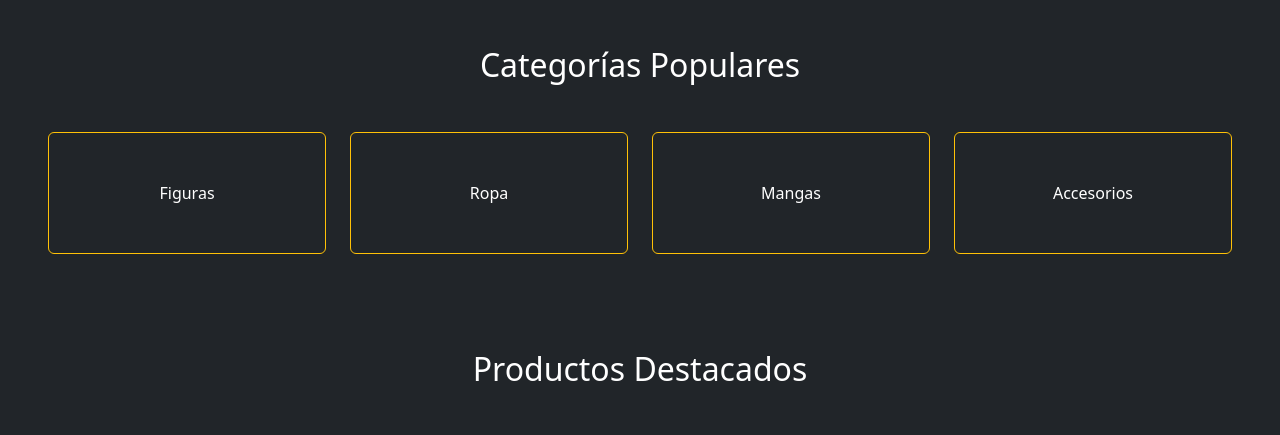
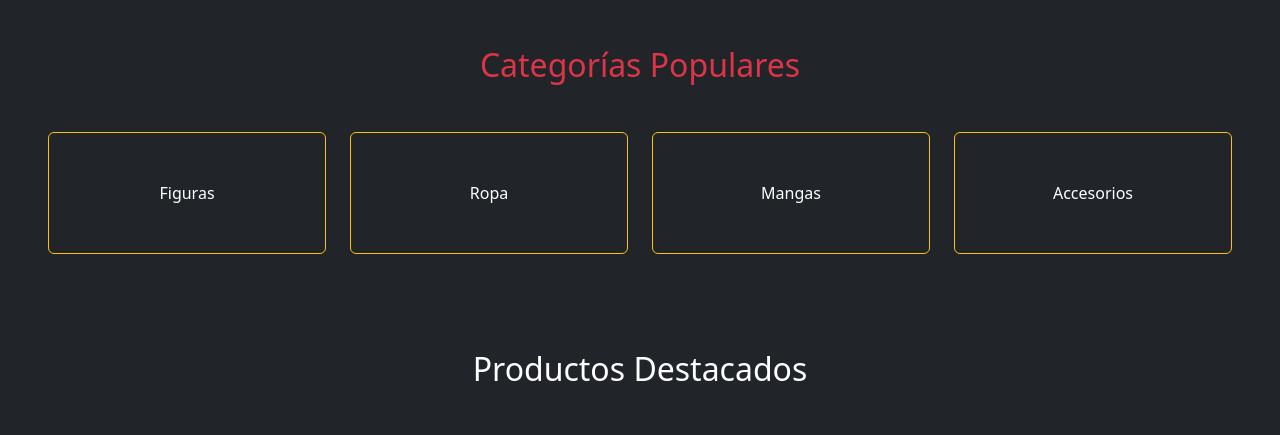
Before and after one commit to JuliSantillan02/rollinganime, a plain HTML site: page index.html in a window 1280 px wide. Shown: the part 778-1213 px from the top of the page. Drawn offline with nearby package versions, Linux system fonts and the light colour scheme; grey boxes are pictures that could not be loaded.

```diff
--- a/index.html
+++ b/index.html
@@ -133,7 +133,7 @@
         </button>
       </div>
       <!-- SECCION CATEGORIAS -->
-      <section class="bg-dark text-white text-center p-5">
+      <section class="bg-dark text-danger text-center p-5">
         <h2>Categorías Populares</h2>
         <div class="row row-cols-2 row-cols-md-4 g-4 mt-4">
           <div class="col">
```
